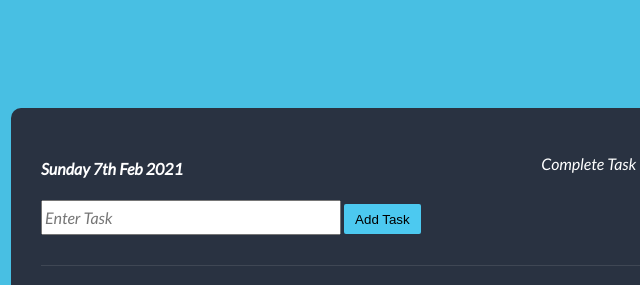
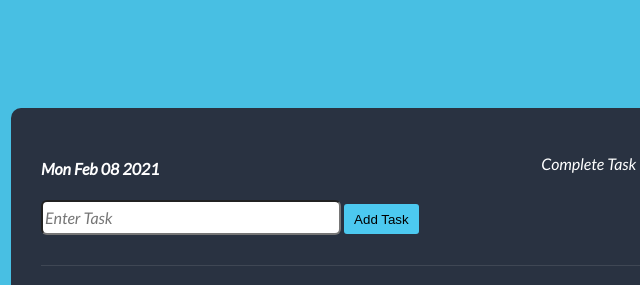
Before and after one commit to tomito26/task-update, a plain HTML site: page index.html in a window 1280 px wide. Shown: the top 285 px of the page, 229-869 px from the left. Drawn offline with Linux system fonts and the light colour scheme.

Commit message:
added date on the header using javascript

```diff
--- a/css/styles.css
+++ b/css/styles.css
@@ -45,6 +45,8 @@ header{
     height: 35px;
     width: 300px;
     font: inherit;
+    border-radius: 6px;
+    overflow: hidden;
 }
 .form-control:focus{
     outline: none;
@@ -55,7 +57,8 @@ header{
     /* width: 20px; */
     border: none;
     outline: none;
-    border-radius: 2px;
+    border-radius: 3px;
+    padding: 5px;
 
 }
 .add-button:focus{
@@ -77,6 +80,7 @@ header{
     padding: 10px;
     border-bottom: 0.5px solid rgba(255,255,255,0.1);
     position: relative;
+    /* margin: 5px; */
 }
 ul:first-child{
     border-top: 0.5px solid rgba(255,255,255,0.1);
@@ -92,3 +96,7 @@ ul:first-child{
 .delete:hover{
     color: red;
 }
+.delete:focus{
+    border: none;
+    outline: none;
+}
--- a/index.html
+++ b/index.html
@@ -14,7 +14,7 @@
         <div class="tasks">
             <div class="contents">
                 <header>
-                    <h4>Sunday 7th Feb 2021</h4>
+                    <h4 class="date">Sunday 7th Feb 2021</h4>
                     <ul class="nav">
                         <li>Complete Task</li>
                         <li>Incomplete Task</li>
--- a/js/script.js
+++ b/js/script.js
@@ -5,6 +5,11 @@ function ToDoItems(item,isDone){
 }
 
 displayTask()
+let date = new Date().toDateString();
+let header = document.querySelector(".date");
+header.textContent = `${date}`;
+
+
 const form = document.getElementById("addTask");
 
 form.addEventListener("submit",(e)=>{
@@ -25,6 +30,7 @@ function addToLocalStorage(todoItems){
 };
 
 function removeItem(){
+    const task = getItemsFromLocalStorage()
 
 };
 function  getItemsFromLocalStorage(){
@@ -39,13 +45,13 @@ function displayTask(){
     tasks.map(task=>{
         const ul =  document.createElement("ul");
         ul.className="items"
-        ul.innerHTML = `<li><input type="checkbox"><span>${task.task}</span> <button class="delete"><i class="fas fa-trash-alt"></i></button></li>`;
+        ul.innerHTML = `<li><input type="checkbox" value="${task.task}"><span id="todo" value="${task.task}">${task.task}</span> <button class="delete"><i class="fas fa-trash-alt"></i></button></li>`;
         div.appendChild(ul)
     })
     const deleteBtn = document.querySelectorAll(".delete");
     for(i=0;i < deleteBtn.length;i++){
         deleteBtn[i].addEventListener("click",()=>{
-            console.log("Are you sure you want to delete")
+           console.log(task.task)
         })
     }
 
```
